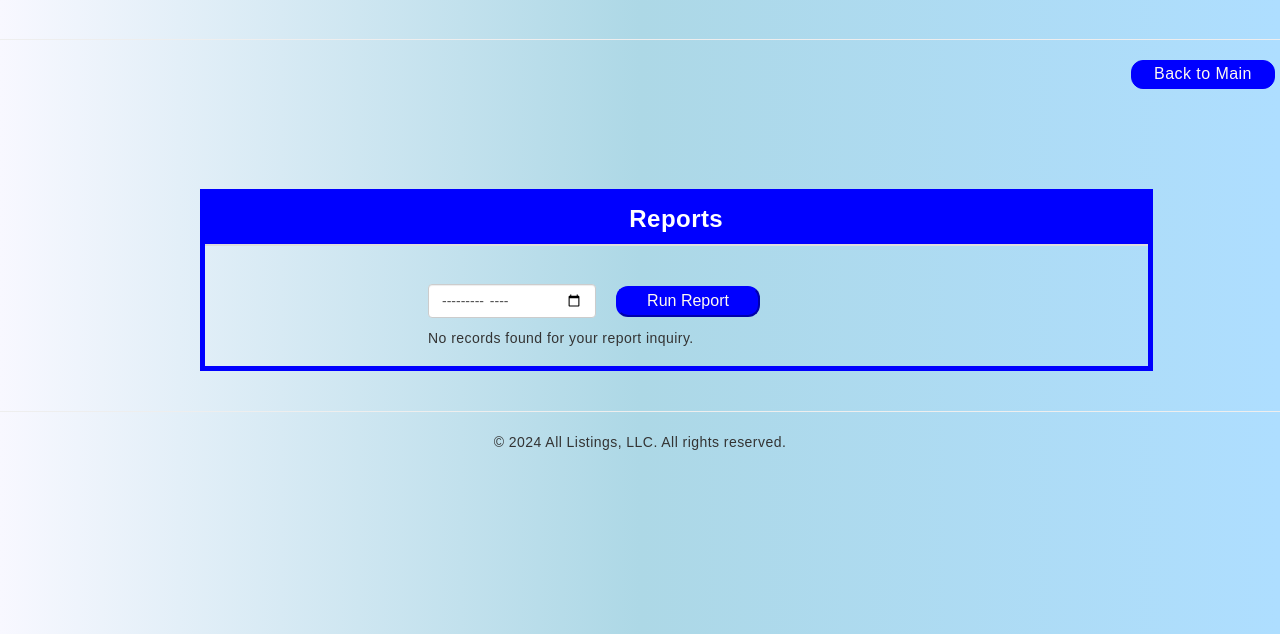
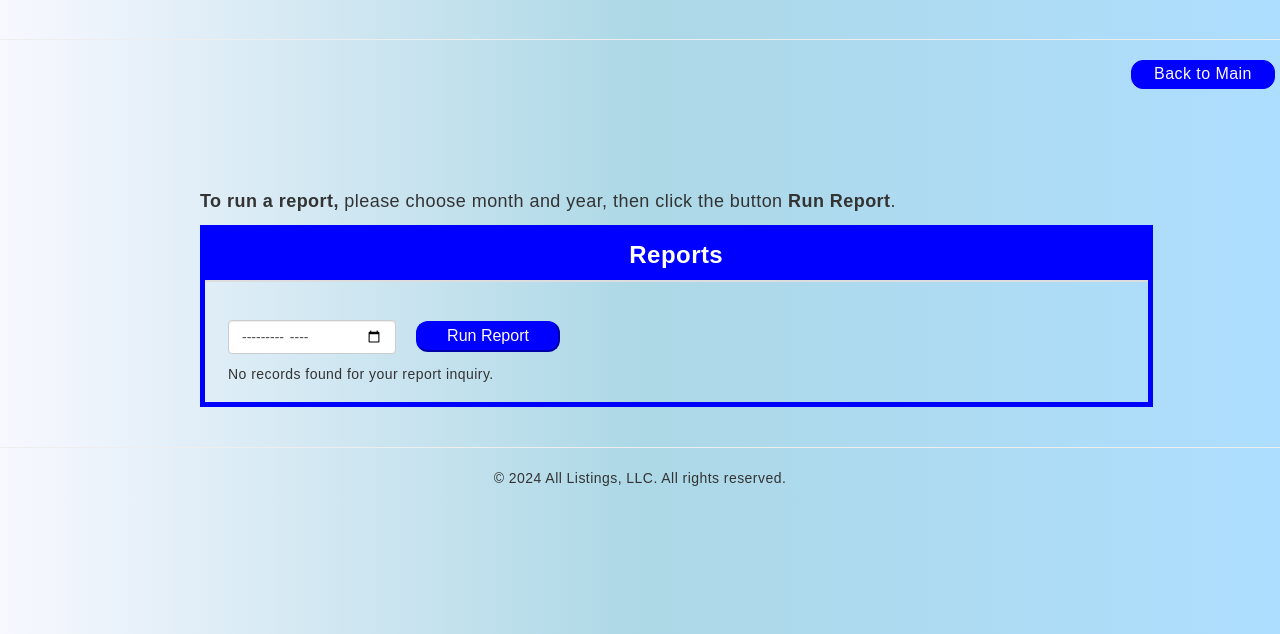
Before and after one commit to jaclyn-anderson/isqa8210-group1, a Django app: page /siteadminreports in a window 1280 px wide. Shown: the part 144-778 px from the top of the page. Run offline with Django 5.2, Linux system fonts and the light colour scheme; the visitor is signed in with stand-in values (Sample User, id 1); some libraries are stand-ins or nearby versions.

Commit message:
Make siteadminreport page responsive

```diff
--- a/RealEstate/templates/siteadminreports.html
+++ b/RealEstate/templates/siteadminreports.html
@@ -39,6 +39,8 @@
     </style>
     <div class="row" style="overflow-x: auto">
         <div class="col-sm-10" style="margin-left: 200px; margin-top: 30px; width: 75%;">
+        <p style="font-size: large"><b>To run a report,</b> please choose month and year, then click the button <b>Run Report</b>.
+                </p>
             <table class="table" style="border: 5px solid blue;">
                 <thead>
                 <tr>
@@ -49,8 +51,8 @@
 
                 <tr>
                     <td>
-                        <div class="col-sm-10" style="margin-left: 200px; margin-top: 30px; width: 75%;">
-                            <div >
+                        <div class="col-sm-10" style="width: 100%;">
+                            <div style=" margin-top: 30px; ">
                                 <form method="GET" action="{% url 'siteadminreports' %}" style="display: flex; align-items: center; padding-bottom: 10px;">
                                     <div class="form-row align-items-center">
                                         <div class="col-auto">
```
